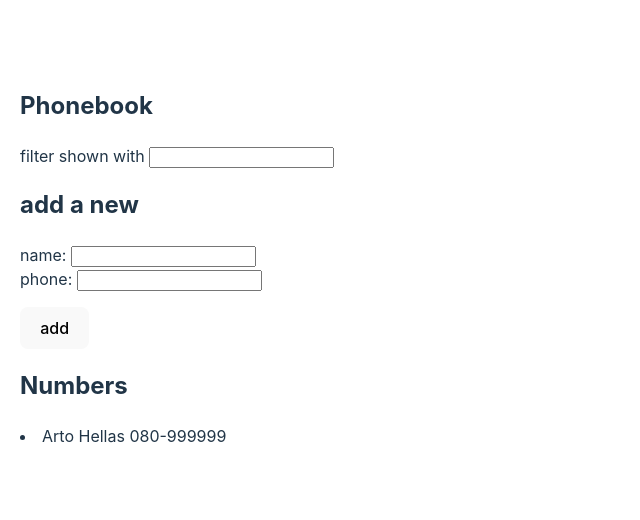
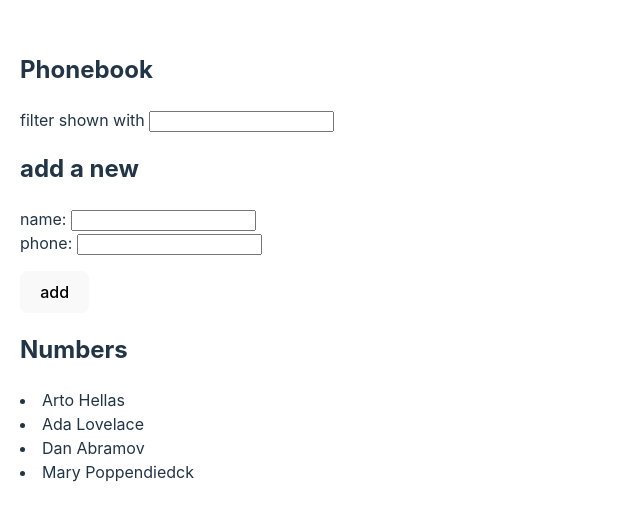
Before and after one commit to drunkedMonkey/agenda-telefonica-front, a React (Vite) app: page / in a window 1280 px wide. Shown: the part 162-682 px from the top of the page, without its empty margins (0-640 px from the left). Built offline with nearby package versions, Linux system fonts and the light colour scheme; data requests are answered from the project's data file.

Commit message:
added json-server, axios and implemented useEffect to get persons from db.json

```diff
--- /dev/null
+++ b/db.json
@@ -0,0 +1,24 @@
+{
+    "persons": [
+        {
+            "name": "Arto Hellas",
+            "number": "040-123456",
+            "id": 1
+        },
+        {
+            "name": "Ada Lovelace",
+            "number":"39-44-123456",
+            "id": 2
+        },
+        {
+            "name": "Dan Abramov",
+            "number":"12-43-123456",
+            "id": 3
+        },
+        {
+            "name": "Mary Poppendiedck",
+            "number":"39-23-123456",
+            "id": 4
+        }
+    ]
+}
--- a/package.json
+++ b/package.json
@@ -7,9 +7,11 @@
     "dev": "vite",
     "build": "vite build",
     "lint": "eslint .",
-    "preview": "vite preview"
+    "preview": "vite preview",
+    "server": "json-server -p3001 --watch db.json"
   },
   "dependencies": {
+    "axios": "^1.7.8",
     "react": "^18.3.1",
     "react-dom": "^18.3.1"
   },
@@ -23,6 +25,7 @@
     "eslint-plugin-react-hooks": "^5.0.0",
     "eslint-plugin-react-refresh": "^0.4.14",
     "globals": "^15.12.0",
+    "json-server": "^1.0.0-beta.3",
     "vite": "^6.0.0"
   }
 }
--- a/src/App.jsx
+++ b/src/App.jsx
@@ -1,4 +1,5 @@
-import { useState } from "react";
+import { useState, useEffect } from "react";
+import axios from "axios";
 import Filter from "./components/Filter";
 import PersonForm from "./components/PersonForm";
 import Persons from "./components/Persons";
@@ -10,6 +11,12 @@ const App = () => {
   const [newName, setNewName] = useState("");
   const [newPhone, setNewPhone] = useState("");
   const [filter, setFilter] = useState("");
+
+  useEffect(() => {
+    axios.get("http://localhost:3001/persons").then((response) => {
+      setPersons(response.data);
+    });
+  }, []);
 
   const addPerson = (event) => {
     event.preventDefault();
```
Also changed, not shown: 1 other file (tests, documents, lock files or other folders).
